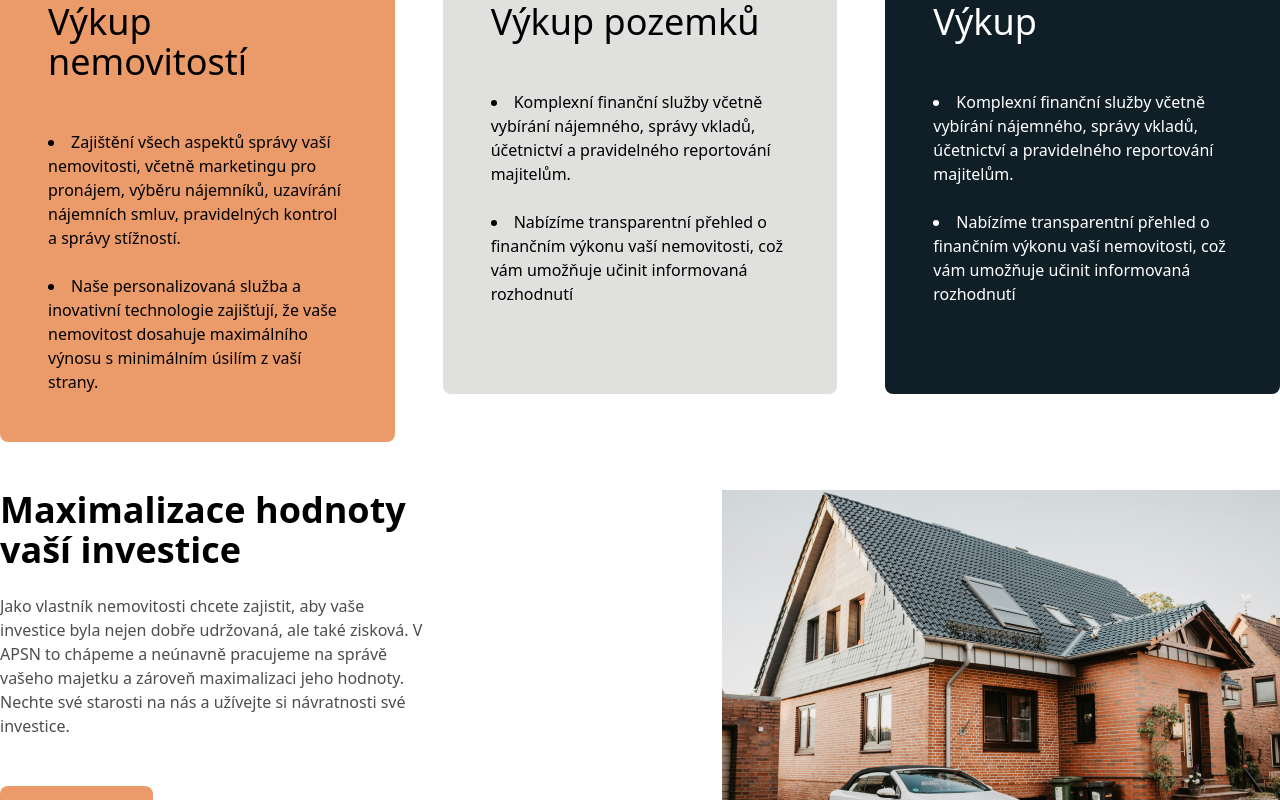
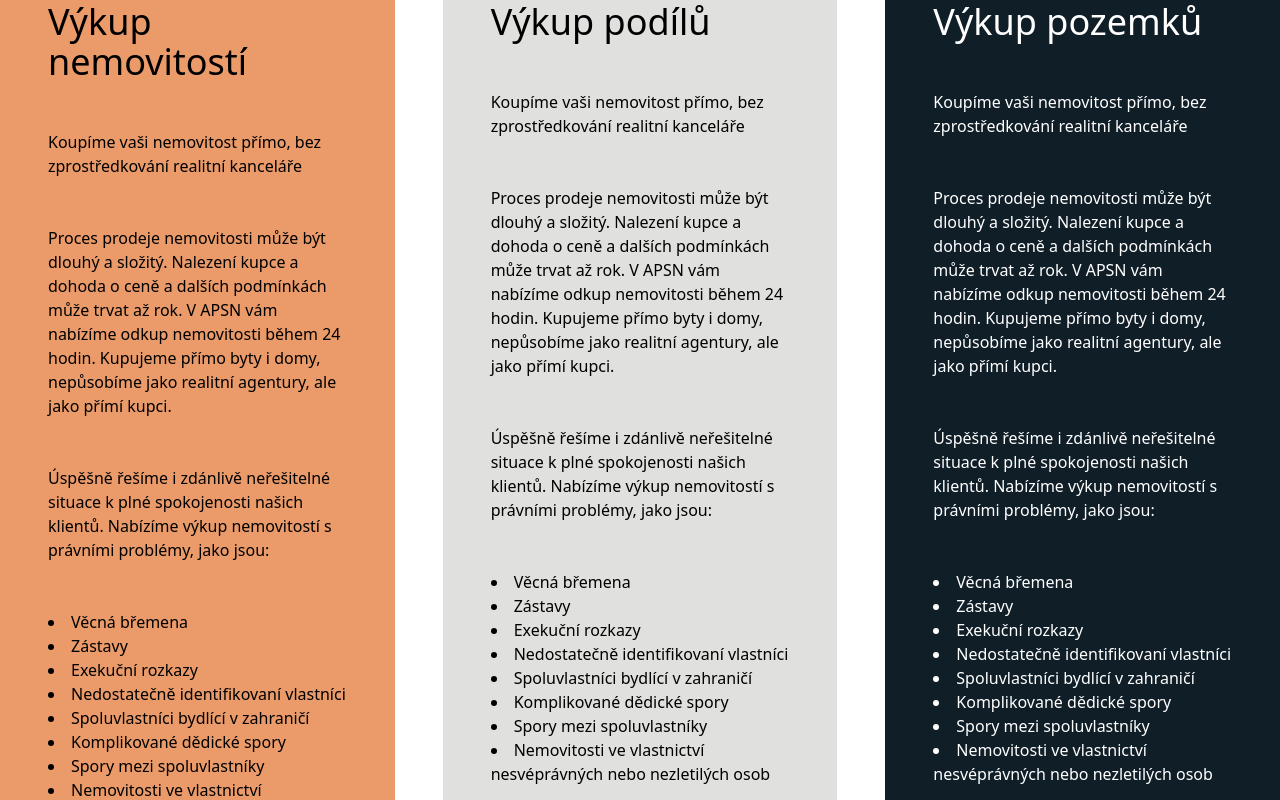
Before and after one commit to HonzaPenicka/apsn, a Next.js app: page /home-page in a window 1280 px wide. Shown: the part 1320-2120 px from the top of the page. Built offline with nearby package versions, Linux system fonts and the light colour scheme.

Commit message:
form gap grids on home page

```diff
--- a/public/assets/img/icons/big-logo.tsx
+++ b/public/assets/img/icons/big-logo.tsx
@@ -12,7 +12,7 @@ export const BigLogo: FunctionComponent<any> = (props) => (
 		className=''
 		{...props}
 	>
-		<g clip-path='url(#clip0_143_193)' id='g7'>
+		<g clipPath='url(#clip0_143_193)' id='g7'>
 			<path
 				d='M 0,86.0003 V 18.3174 H 7.95285 L 52.8618,73.9148 H 48.6914 V 18.3174 H 58.39 V 86.0003 H 50.4371 L 5.5282,30.4028 h 4.1704 v 55.5975 z'
 				fill='#4d4d4d'
--- a/public/assets/img/icons/double-arrow-white.tsx
+++ b/public/assets/img/icons/double-arrow-white.tsx
@@ -15,13 +15,13 @@ export const DoubleArrowWhite: FunctionComponent<any> = (props) => (
 		<path
 			d='M 6.7071068,12.707107 12.707107,6.7071068 6.7071068,0.70710678'
 			stroke='#ffffff'
-			stroke-width='2'
+			strokeWidth='2'
 			id='path1'
 		/>
 		<path
 			d='M 0.70710678,12.707107 6.7071068,6.7071068 0.70710678,0.70710678'
 			stroke='#ffffff'
-			stroke-width='2'
+			strokeWidth='2'
 			id='path2'
 		/>
 	</svg>
--- a/public/assets/img/icons/facebook.tsx
+++ b/public/assets/img/icons/facebook.tsx
@@ -13,7 +13,7 @@ export const Facebook: FunctionComponent<any> = (props) => {
 			{...props}
 		>
 			<g
-				clip-path='url(#clip0_143_187)'
+				clipPath='url(#clip0_143_187)'
 				id='g1'
 				transform='translate(0,-0.0439453)'
 			>
--- a/public/assets/img/icons/linked-In.tsx
+++ b/public/assets/img/icons/linked-In.tsx
@@ -12,7 +12,7 @@ export const LinkedIn: FunctionComponent<any> = (props) => {
 			xmlns='http://www.w3.org/2000/svg'
 			{...props}
 		>
-			<g clip-path='url(#clip0_143_185)' id='g1'>
+			<g clipPath='url(#clip0_143_185)' id='g1'>
 				<path
 					d='m 20.447,20.452 h -3.554 v -5.569 c 0,-1.328 -0.027,-3.037 -1.852,-3.037 -1.853,0 -2.136,1.445 -2.136,2.939 v 5.667 H 9.351 V 9 h 3.414 v 1.561 h 0.046 c 0.477,-0.9 1.637,-1.85 3.37,-1.85 3.601,0 4.267,2.37 4.267,5.455 z M 5.337,7.433 c -1.144,0 -2.063,-0.926 -2.063,-2.065 0,-1.138 0.92,-2.063 2.063,-2.063 1.14,0 2.064,0.925 2.064,2.063 0,1.139 -0.925,2.065 -2.064,2.065 z M 7.119,20.452 H 3.555 V 9 H 7.119 Z M 22.225,0 H 1.771 C 0.792,0 0,0.774 0,1.729 V 22.271 C 0,23.227 0.792,24 1.771,24 H 22.222 C 23.2,24 24,23.227 24,22.271 V 1.729 C 24,0.774 23.2,0 22.222,0 Z'
 					fill='#222222'
--- a/src/components/footer.tsx
+++ b/src/components/footer.tsx
@@ -14,10 +14,10 @@ export const Footer: FunctionComponent = () => {
 			<div className='bg-gray-100 py-6 px-3'>
 				<div className='container mx-auto lg:grid lg:grid-cols-2 gap-6 lg:gap-12'>
 					<form>
-						<div className='text-4xl font-bold pb-6'>Napiště nám</div>
+						<div className='text-4xl font-bold pb-6'>Napište nám</div>
 
-						<div className='grid grid-cols-2 gap-3'>
-							<div className='flex flex-col gap-3'>
+						<div className='grid grid-cols-2 gap-6'>
+							<div className='flex flex-col gap-6'>
 								<input
 									type='text'
 									name='fullname'
@@ -35,7 +35,7 @@ export const Footer: FunctionComponent = () => {
 								/>
 							</div>
 
-							<div className='flex flex-col gap-3'>
+							<div className='flex flex-col gap-6'>
 								<input
 									type='email'
 									name=''
--- a/src/pages/home-page/index.tsx
+++ b/src/pages/home-page/index.tsx
@@ -61,19 +61,43 @@ export default function HomePage() {
 								<div className='text-4xl font-medium'>Výkup nemovitostí</div>
 
 								<div>
+									Koupíme vaši nemovitost přímo, bez zprostředkování realitní
+									kanceláře
+								</div>
+
+								<div>
+									Proces prodeje nemovitosti může být dlouhý a složitý. Nalezení
+									kupce a dohoda o ceně a dalších podmínkách může trvat až rok.
+									V APSN vám nabízíme odkup nemovitosti během 24 hodin. Kupujeme
+									přímo byty i domy, nepůsobíme jako realitní agentury, ale jako
+									přímí kupci.
+								</div>
+
+								<div>
+									Úspěšně řešíme i zdánlivě neřešitelné situace k plné
+									spokojenosti našich klientů. Nabízíme výkup nemovitostí s
+									právními problémy, jako jsou:
+								</div>
+
+								<div>
 									<ul className='list-disc list-inside'>
-										<li>
-											Zajištění všech aspektů správy vaší nemovitosti, včetně
-											marketingu pro pronájem, výběru nájemníků, uzavírání
-											nájemních smluv, pravidelných kontrol a správy stížností.
-										</li>
+										<li>Věcná břemena</li>
 
-										<br className='lg:inline' />
+										<li>Zástavy</li>
+
+										<li>Exekuční rozkazy</li>
+
+										<li>Nedostatečně identifikovaní vlastníci</li>
+
+										<li>Spoluvlastníci bydlící v zahraničí</li>
+
+										<li>Komplikované dědické spory</li>
+
+										<li>Spory mezi spoluvlastníky</li>
 
 										<li>
-											Naše personalizovaná služba a inovativní technologie
-											zajišťují, že vaše nemovitost dosahuje maximálního výnosu
-											s minimálním úsilím z vaší strany.
+											Nemovitosti ve vlastnictví nesvéprávných nebo nezletilých
+											osob
 										</li>
 									</ul>
 								</div>
@@ -83,22 +107,46 @@ export default function HomePage() {
 							<div className='flex flex-col gap-12 p-12'>
 								<OrangeWhiteArrow />
 
-								<div className='text-4xl font-medium'>Výkup pozemků</div>
+								<div className='text-4xl font-medium'>Výkup podílů</div>
+
+								<div>
+									Koupíme vaši nemovitost přímo, bez zprostředkování realitní
+									kanceláře
+								</div>
+
+								<div>
+									Proces prodeje nemovitosti může být dlouhý a složitý. Nalezení
+									kupce a dohoda o ceně a dalších podmínkách může trvat až rok.
+									V APSN vám nabízíme odkup nemovitosti během 24 hodin. Kupujeme
+									přímo byty i domy, nepůsobíme jako realitní agentury, ale jako
+									přímí kupci.
+								</div>
+
+								<div>
+									Úspěšně řešíme i zdánlivě neřešitelné situace k plné
+									spokojenosti našich klientů. Nabízíme výkup nemovitostí s
+									právními problémy, jako jsou:
+								</div>
 
 								<div>
 									<ul className='list-disc list-inside'>
-										<li>
-											Komplexní finanční služby včetně vybírání nájemného,
-											správy vkladů, účetnictví a pravidelného reportování
-											majitelům.
-										</li>
+										<li>Věcná břemena</li>
 
-										<br className='lg:inline' />
+										<li>Zástavy</li>
+
+										<li>Exekuční rozkazy</li>
+
+										<li>Nedostatečně identifikovaní vlastníci</li>
+
+										<li>Spoluvlastníci bydlící v zahraničí</li>
+
+										<li>Komplikované dědické spory</li>
+
+										<li>Spory mezi spoluvlastníky</li>
 
 										<li>
-											Nabízíme transparentní přehled o finančním výkonu vaší
-											nemovitosti, což vám umožňuje učinit informovaná
-											rozhodnutí
+											Nemovitosti ve vlastnictví nesvéprávných nebo nezletilých
+											osob
 										</li>
 									</ul>
 								</div>
@@ -108,22 +156,46 @@ export default function HomePage() {
 							<div className='flex flex-col gap-12 p-12'>
 								<GrayOrangeArrow />
 
-								<div className='text-4xl font-medium'>Výkup</div>
+								<div className='text-4xl font-medium'>Výkup pozemků</div>
+
+								<div>
+									Koupíme vaši nemovitost přímo, bez zprostředkování realitní
+									kanceláře
+								</div>
+
+								<div>
+									Proces prodeje nemovitosti může být dlouhý a složitý. Nalezení
+									kupce a dohoda o ceně a dalších podmínkách může trvat až rok.
+									V APSN vám nabízíme odkup nemovitosti během 24 hodin. Kupujeme
+									přímo byty i domy, nepůsobíme jako realitní agentury, ale jako
+									přímí kupci.
+								</div>
+
+								<div>
+									Úspěšně řešíme i zdánlivě neřešitelné situace k plné
+									spokojenosti našich klientů. Nabízíme výkup nemovitostí s
+									právními problémy, jako jsou:
+								</div>
 
 								<div>
 									<ul className='list-disc list-inside'>
-										<li>
-											Komplexní finanční služby včetně vybírání nájemného,
-											správy vkladů, účetnictví a pravidelného reportování
-											majitelům.
-										</li>
+										<li>Věcná břemena</li>
 
-										<br className='lg:inline' />
+										<li>Zástavy</li>
+
+										<li>Exekuční rozkazy</li>
+
+										<li>Nedostatečně identifikovaní vlastníci</li>
+
+										<li>Spoluvlastníci bydlící v zahraničí</li>
+
+										<li>Komplikované dědické spory</li>
+
+										<li>Spory mezi spoluvlastníky</li>
 
 										<li>
-											Nabízíme transparentní přehled o finančním výkonu vaší
-											nemovitosti, což vám umožňuje učinit informovaná
-											rozhodnutí
+											Nemovitosti ve vlastnictví nesvéprávných nebo nezletilých
+											osob
 										</li>
 									</ul>
 								</div>
```
Also changed, not shown: public/assets/img/icons/instagram.tsx (+1 -1 lines).
